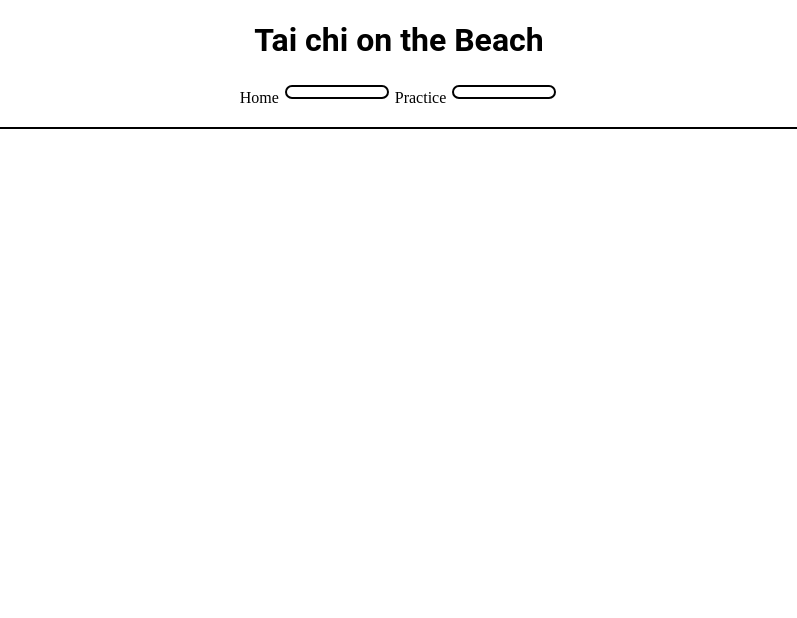
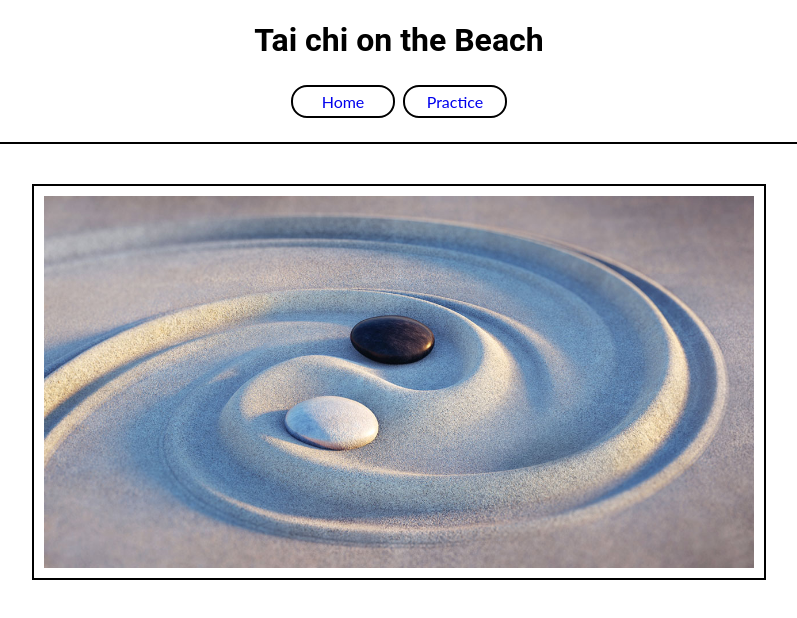
Before and after one commit to shep-stammers/test2, a plain HTML site: page index.html in a window 1280 px wide. Shown: the whole page, without its empty margins (241-1038 px from the left). Drawn offline with Linux system fonts and the light colour scheme; files that its build step writes are made by us from their sources.

Commit message:
practice update

```diff
--- a/index.html
+++ b/index.html
@@ -1,5 +1,6 @@
 <!DOCTYPE html>
 <html lang="en">
+
 <head>
     <meta charset="UTF-8">
     <meta http-equiv="X-UA-Compatible" content="IE=edge">
@@ -7,18 +8,25 @@
     <title>Tai Chi on the Beach</title>
     <link href="assets/css/style.css" rel='stylesheet'>
 </head>
+
 <body>
     <h1>Tai chi on the Beach</h1>
     <nav>
         <ul>
-            <li>Home</li>
-            <a href="index.html"></a>
-            <li>Practice</li>
-            <a href="practice.html"></a>
+            <li>
+                <a href="index.html">Home</a>
+            </li>
+
+            <li>
+                <a href="practice.html">Practice</a>
+            </li>
         </ul>
     </nav>
     <section>
-        <figure src="assets/images/tai-chi-1.jpeg"></figure>
+       <figure>
+            <img src="assets/images/tai-chi-1.jpeg" alt="Tai chin in the sand">
+       </figure>
     </section>
 </body>
+
 </html>
```
Also changed, not shown: practice.html (+10 -6 lines).
